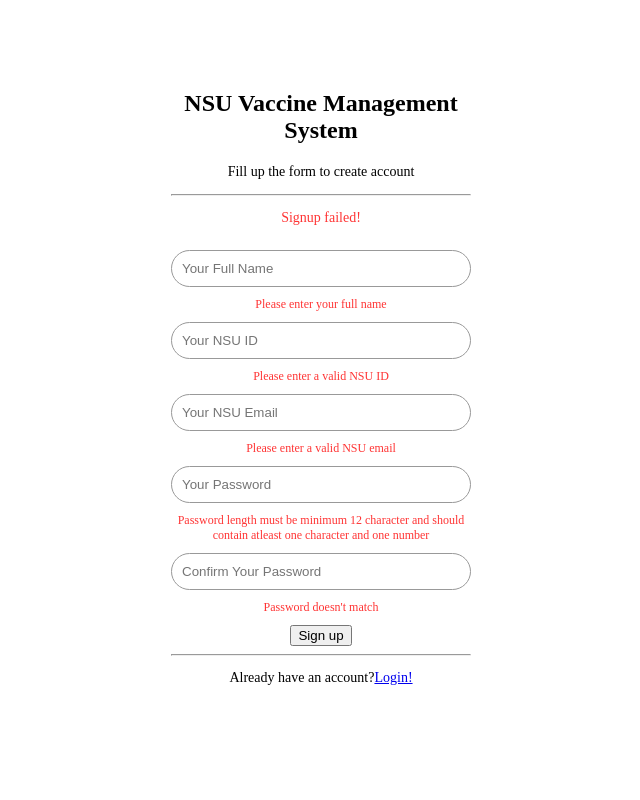
After one commit to alvi1316/CSE311, a PHP site: page /signup.php in a window 1280 px wide. The commit adds this page. Shown: the whole page, without its empty margins (319-959 px from the left). Run offline with PHP 8.4, Linux system fonts and the light colour scheme.

Commit message:
page php added and css files fixed
index.php
signup.php
forgotpassword.php
index.css
signup.css
forgotpassword.css

```diff
--- a/CSS/signup.css
+++ b/CSS/signup.css
@@ -1,31 +1,55 @@
-body
-{
+body{
     margin:0;
     padding:0;
-    background-color: black;
+}
 
-}
-.sign-up-form
-{
+.sign-up-form{
     width:300px;
     box-shadow: 0 0 3px 0 rgba(0,0,0,0,3);
     background: transparent;
     padding: 20px;
     margin:8% auto 0;
+    margin-top: 50px;
     text-align: center;
 }
-.sign-up-form h1
-{
-    color: #efeff3;
+
+.sign-up-form h1{
     margin-bottom: 30px;
 }
-.input-box
-{
+
+.sign-up-form button{
+    margin-top: 10px;
+}
+
+.input-box{
     border-radius: 20px;
     padding: 10px;
     margin: 10px 0;
     width: 100%;
     border: 1px solid #999;
     outline: none;
+}
 
+input::-webkit-outer-spin-button,
+input::-webkit-inner-spin-button {
+  -webkit-appearance: none;
+  margin: 0;
 }
+
+input[type=number] {
+  -moz-appearance: textfield;
+}
+
+.sign-up-form p{
+    font-size: 14px;
+}
+
+.error{
+    color: rgba(255, 0, 0, 0.8);
+}
+
+.form-error{
+    font-size: 12px !important;
+    margin: 0px;
+    color: rgba(255, 0, 0, 0.8);
+}
--- /dev/null
+++ b/signup.php
@@ -0,0 +1,43 @@
+<html>
+
+  <head>
+    <title>NSUVMS | Signup </title>
+    <link rel="stylesheet" href="./CSS/signup.css">
+  </head>
+
+
+  <body>
+
+    <div class="sign-up-form">
+
+      <h2 align="center">NSU Vaccine Management System</h2>
+      <p align="center">Fill up the form to create account</p>
+      <hr>
+      <p class="error">Signup failed!</p>
+      <form>
+        <input type="text" class="input-box" placeholder="Your Full Name">
+        <p class="form-error">Please enter your full name</p>
+
+        <input type="number" class="input-box" placeholder="Your NSU ID">
+        <p class="form-error">Please enter a valid NSU ID</p>
+
+        <input type="email" class="input-box" placeholder="Your NSU Email">
+        <p class="form-error">Please enter a valid NSU email</p>
+
+        <input type="Password" class="input-box" placeholder="Your Password">
+        <p class="form-error">Password length must be minimum 12 character and should contain atleast one character and one number</p>
+
+        <input type="password" class="input-box" placeholder="Confirm Your Password">
+        <p class="form-error">Password doesn't match</p>
+
+        <button type="button" class="signup-btn"> Sign up</button>
+        <hr>
+
+        <p>Already have an account?<a href="index.php">Login!</a></p>
+      </form>
+    </div>
+  </body>
+
+
+
+</html>
```
Also changed, not shown: CSS/forgotpassword.css (added, +42 -0 lines), CSS/index.css (+19 -11 lines), forgotpassword.php (added, +26 -0 lines), index.php (added, +25 -0 lines).
